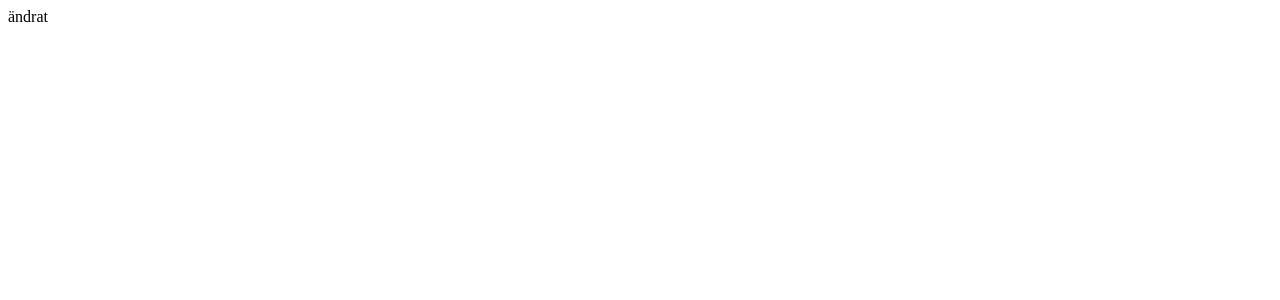
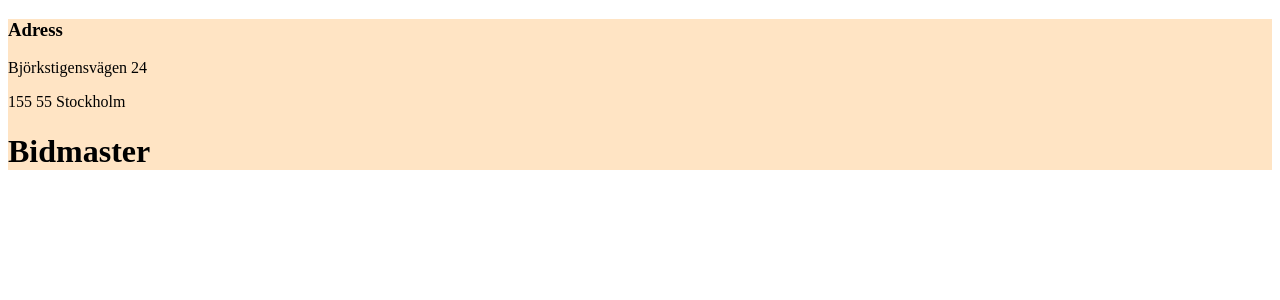
Before and after one commit to EmmaMargit/Grupp2_auction_site, a React (Vite) app: page / in a window 1280 px wide. Shown: the top 300 px of the page. Built offline with nearby package versions, Linux system fonts and the light colour scheme.

Commit message:
lagt till adress kod i jsx

```diff
--- a/src/components/boilerplats/Footer.jsx
+++ b/src/components/boilerplats/Footer.jsx
@@ -1,13 +1,37 @@
 import React from 'react'
+import styles from '../../stylesheet/Footer.module.css';
 
-function Footer() {
+const Footer = () => {
+    return (
+        // Footer containern
+        <footer className={styles.footer}>
 
+            {/* container som är runt de 3 info divarna */}
+            <div className={styles.footerChild}>
 
-    return (
-      <div>
-        ändrat
-      </div>
-    )
-  }
+                {/* adress containern */}
+                <div className={styles.adressContainer}>
+                    <h3 className={styles.adressHeader}>Adress</h3>
+                    <p className={styles.streetAdress}>Björkstigensvägen 24</p>
+                    <p className={styles.postalCode}>155 55 Stockholm</p>
+                </div>
 
-  export default Footer;
+                {/* bidmaster containern */}
+                <div className={styles.bidmasterContainer}>
+                    <h1 className={styles.bidmasterTitle}>Bidmaster</h1>
+                </div>
+
+                {/* Kontakt containern */}
+                <div>
+                    <h3></h3>
+                    <p></p>
+                    <p></p>
+
+                </div>
+            </div>
+
+        </footer>
+    );
+};
+
+export default Footer;
--- a/src/stylesheet/Footer.module.css
+++ b/src/stylesheet/Footer.module.css
@@ -0,0 +1,5 @@
+.footer {
+    background-color: bisque;
+    width: 100%;
+
+}
```
